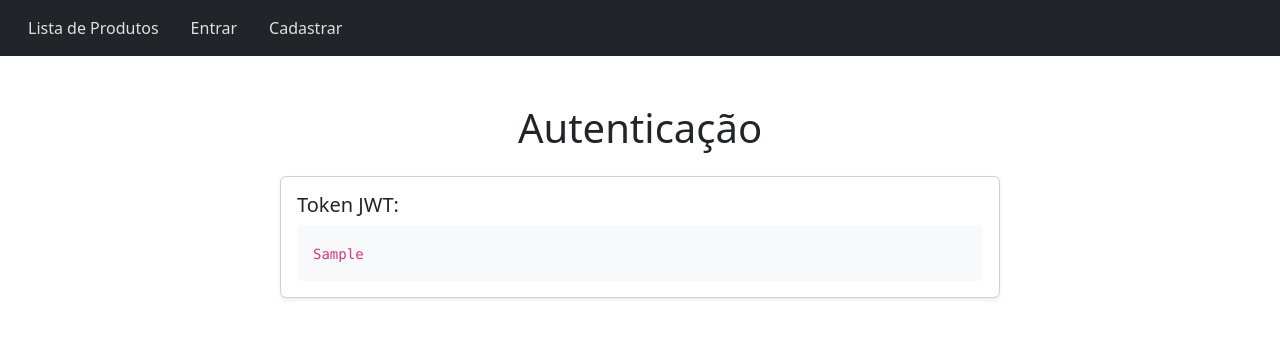
After one commit to Gustavo-Gadelha/flask-atividade1, a Flask app: template app/templates/api/dashboard.html in a window 1280 px wide. The commit adds this page. Shown: the top 338 px of the page. Run offline with Flask 3, Linux system fonts and the light colour scheme; the template is opened without the code that fills it: most values are stand-ins (such as "Sample title", 1, 10 or a date in 2020).

Commit message:
Geração automatica de Token para a API e remoção de urls fixas na navbar

```diff
--- a/app/models/user_account.py
+++ b/app/models/user_account.py
@@ -27,11 +27,11 @@ class UserAccount(db.Model, UserMixin):
 
     def __init__(self, username, password, account_type):
         self.username = username
-        self.password = bcrypt.generate_password_hash(password)
+        self.password = bcrypt.generate_password_hash(password).decode('utf-8')
         self.account_type = account_type
 
     def set_password(self, password):
-        self.password = bcrypt.generate_password_hash(password)
+        self.password = bcrypt.generate_password_hash(password).decode('utf-8')
 
     def check_password(self, password):
         return bcrypt.check_password_hash(self.password, password)
--- /dev/null
+++ b/app/templates/api/dashboard.html
@@ -0,0 +1,27 @@
+{% extends "base.html" %}
+
+{% block title %}API Token{% endblock %}
+
+{% block body %}
+<div class="container my-5">
+  <div class="row justify-content-center">
+    <div class="col-md-8">
+      <h1 class="text-center mb-4">Autenticação</h1>
+      {% if access_token %}
+      <div class="card shadow-sm">
+        <div class="card-body">
+          <h5 class="card-title">Token JWT:</h5>
+          <div class="bg-light p-3 rounded">
+            <code id="accessToken" class="text-break">{{ access_token }}</code>
+          </div>
+        </div>
+      </div>
+      {% else %}
+      <div class="alert alert-warning mt-3" role="alert">
+        <strong>Warning:</strong> No access token available.
+      </div>
+      {% endif %}
+    </div>
+  </div>
+</div>
+{% endblock %}
--- a/app/templates/components/navbar.html
+++ b/app/templates/components/navbar.html
@@ -5,14 +5,15 @@
     </button>
     <div class="collapse navbar-collapse" id="navbarNav">
       <div class="navbar-nav me-auto">
-        <a class="nav-link mx-2" aria-current="page" href="/product/list">Lista de Produtos</a>
-        <a class="nav-link mx-2" href="/user/login">Entrar</a>
-        <a class="nav-link mx-2" href="/user/register">Cadastrar</a>
+        <a class="nav-link mx-2" aria-current="page" href="{{ url_for(product.list_all)}}">Lista de Produtos</a>
+        <a class="nav-link mx-2" href="{{ url_for('user.login') }}">Entrar</a>
+        <a class="nav-link mx-2" href="{{ url_for('user.register') }}">Cadastrar</a>
       </div>
       <div class="navbar-nav ms-auto">
         {% if current_user.is_authenticated %}
         <span class="navbar-text mx-2 text-white">Autenticado como <strong>{{ current_user.username }}</strong></span>
-        <a class="nav-link me mx-2" href="/user/logout">Sair</a>
+        <a class="nav-link me mx-2" href="{{ url_for('api.dashboard') }}">API Token</a>
+        <a class="nav-link me mx-2" href="{{ url_for('user.logout') }}">Sair</a>
         {% endif %}
       </div>
     </div>
```
Also changed, not shown: app/__init__.py (+4 -4 lines), app/routes/api_routes.py (+10 -3 lines), app/schemas/__init__.py (line endings or trailing spaces).
